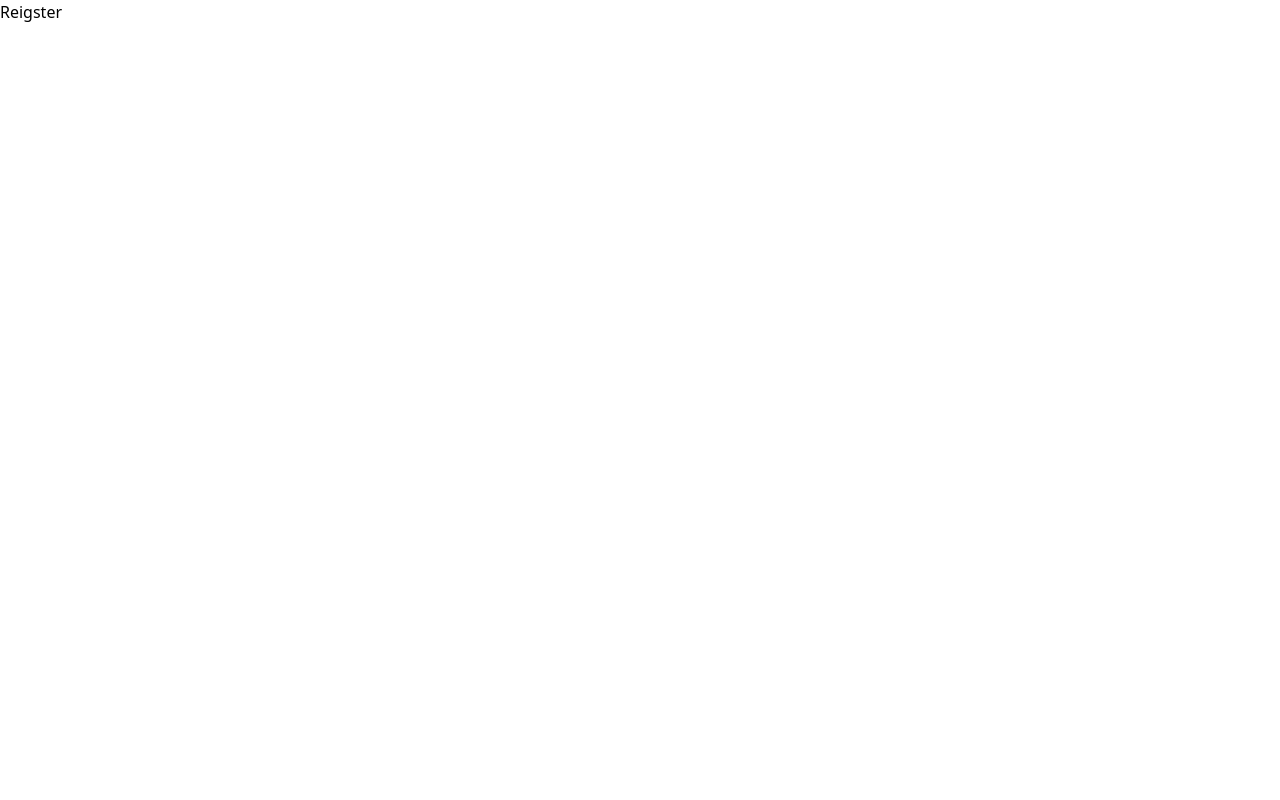
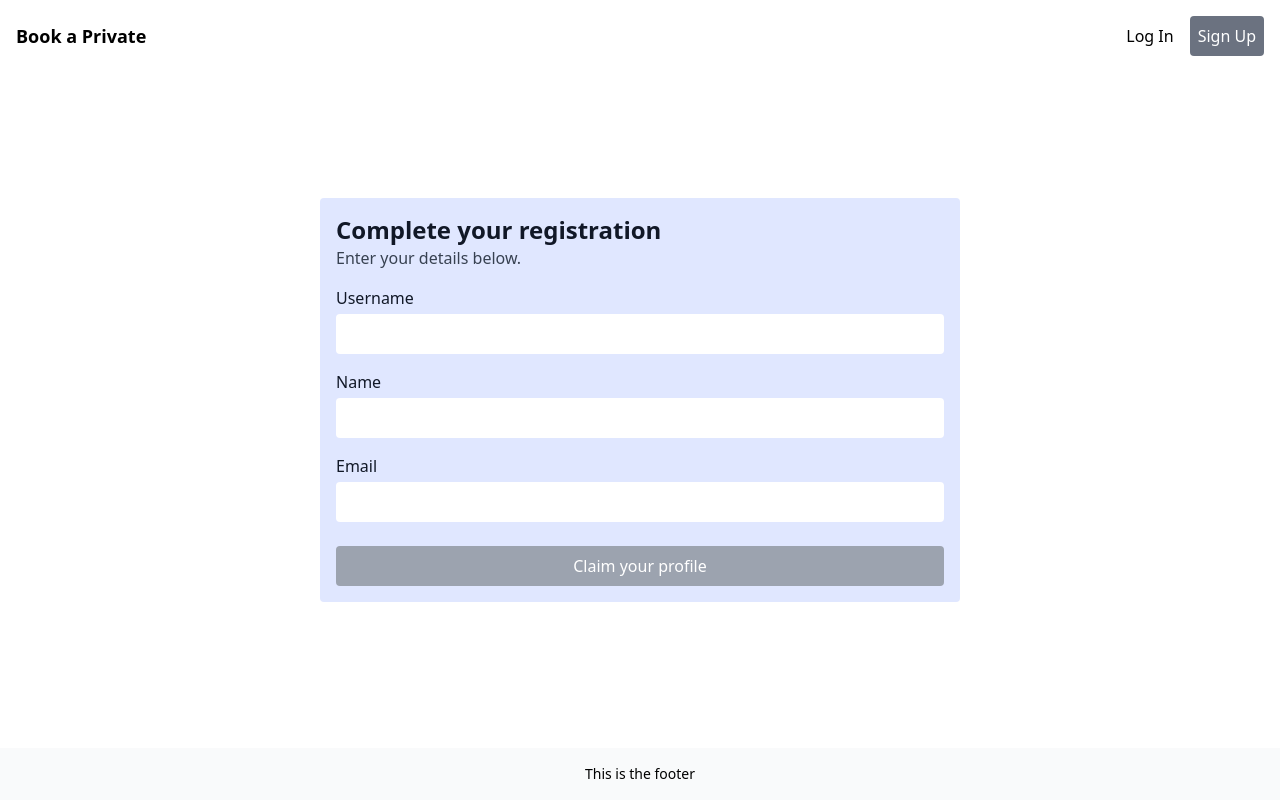
Before and after one commit to slammer1870/book-a-private, a Next.js app: page /register in a window 1280 px wide. Built offline with nearby package versions, Linux system fonts and the light colour scheme; no server answers.

Commit message:
add: registration page

```diff
--- a/pages/api/register.ts
+++ b/pages/api/register.ts
@@ -3,9 +3,7 @@ import { Prisma } from "@prisma/client";
 
 import prisma from "../../lib/prisma";
 
-// POST /api/post
-// Required fields in body: title
-// Optional fields in body: content
+
 export default async function handler(
   req: NextApiRequest,
   res: NextApiResponse
@@ -14,6 +12,7 @@ export default async function handler(
     const { name, email, username } = req.body;
 
     try {
+      //creates the user in the db
       const result = await prisma.user.create({
         data: {
           name: name,
@@ -21,15 +20,20 @@ export default async function handler(
           username: username,
         },
       });
+
       res.json(result);
     } catch (error) {
       if (error instanceof Prisma.PrismaClientKnownRequestError) {
         // The .code property can be accessed in a type-safe manner
         if (error.code === "P2002") {
           res.status(401).send({
-            message: "User with this username or email already exists",
+            error: "User with this username or email already exists",
           });
         }
+      } else {
+        res.status(401).send({
+          error: "Something went wrong.",
+        });
       }
     }
   } else {
--- a/pages/index.tsx
+++ b/pages/index.tsx
@@ -1,5 +1,5 @@
 import Layout from "@/components/Layout";
-import { useRouter } from "next/router";
+import Router, { useRouter } from "next/router";
 import { useEffect, useState } from "react";
 
 export default function Home() {
@@ -43,13 +43,16 @@ export default function Home() {
   const handleSubmit = (e: React.FormEvent<HTMLFormElement>) => {
     e.preventDefault();
     if (message) {
-      router.push(`/register/?username=${e.currentTarget.username.value}`);
+      Router.push({
+        pathname: "/register/",
+        query: { username: e.currentTarget.username.value },
+      });
     }
   };
 
   return (
     <Layout>
-      <div className="container mx-auto p-4 flex min-h-screen tsext-gray-900">
+      <div className="container mx-auto p-4 flex min-h-screen text-gray-900">
         <div className="mx-auto my-auto bg-indigo-100 p-4 rounded w-full max-w-screen-sm">
           <h1 className="text-2xl font-semibold">Book a Private</h1>
           <p className="text-gray-700 mb-4">
--- a/pages/register.tsx
+++ b/pages/register.tsx
@@ -1,7 +1,117 @@
+import Layout from "@/components/Layout";
+import { useRouter } from "next/router";
+import React, { useEffect, useState } from "react";
+
+import { signIn, useSession } from "next-auth/react";
+
 export default function Register() {
+  const router = useRouter();
+
+  const { data: session } = useSession();
+
+  const username = router.query.username as string;
+
+  const [usernameValue, setUsernameValue] = useState("");
+  const [nameValue, setNameValue] = useState("");
+  const [emailValue, setEmailValue] = useState("");
+
+  const [message, setMessage] = useState("");
+  const [error, setError] = useState("");
+
+  useEffect(() => {
+    if (username) {
+      setUsernameValue(username);
+    }
+  }, [router]);
+
+  const handleSubmit = async (e: React.FormEvent<HTMLFormElement>) => {
+    e.preventDefault();
+    const res = await fetch("/api/register", {
+      method: "POST",
+      headers: { "Content-Type": "application/json" },
+      body: JSON.stringify({
+        username: usernameValue,
+        name: nameValue,
+        email: emailValue,
+      }),
+    });
+
+    const data = await res.json();
+    const { error } = data;
+
+    if (error) {
+      setError(error);
+    }
+
+    if (res.ok) {
+      setError("");
+      signIn("email", { email: emailValue });
+    }
+  };
+
+  if (session) {
+    return router.push("/dashboard");
+  }
+
   return (
-    <div>
-      <h1>Reigster</h1>
-    </div>
+    <Layout>
+      <div className="container mx-auto p-4 flex min-h-screen text-gray-900">
+        <div className="mx-auto my-auto bg-indigo-100 p-4 rounded w-full max-w-screen-sm">
+          <h1 className="text-2xl font-semibold">Complete your registration</h1>
+          <p className="text-gray-700 mb-4">Enter your details below.</p>
+          <form onSubmit={(e) => handleSubmit(e)}>
+            <div className="flex flex-col mb-4">
+              <label className="mb-1 font-medium">Username</label>
+              <input
+                value={usernameValue}
+                className="p-2 rounded"
+                onChange={(e) => setUsernameValue(e.currentTarget.value)}
+                type="text"
+                name="username"
+                id="username"
+                minLength={5}
+                required
+              ></input>
+            </div>
+            <div className="flex flex-col mb-4">
+              <label className="mb-1 font-medium">Name</label>
+              <input
+                value={nameValue}
+                className="p-2 rounded"
+                onChange={(e) => setNameValue(e.currentTarget.value)}
+                type="text"
+                name="name"
+                id="name"
+                required
+              ></input>
+            </div>
+            <div className="flex flex-col mb-2">
+              <label className="mb-1 font-medium">Email</label>
+              <input
+                value={emailValue}
+                className="p-2 rounded"
+                onChange={(e) => setEmailValue(e.currentTarget.value)}
+                type="email"
+                name="email"
+                id="email"
+                required
+              ></input>
+            </div>
+            {message && (
+              <p className="text-sm text-green-500 font-medium">{message}</p>
+            )}
+            {error && (
+              <p className="text-sm text-red-500 font-medium">{error}</p>
+            )}
+            <button
+              className="p-2 bg-gray-400 text-white w-full rounded mt-4"
+              type="submit"
+            >
+              Claim your profile
+            </button>
+          </form>
+        </div>
+      </div>
+    </Layout>
   );
 }
```
